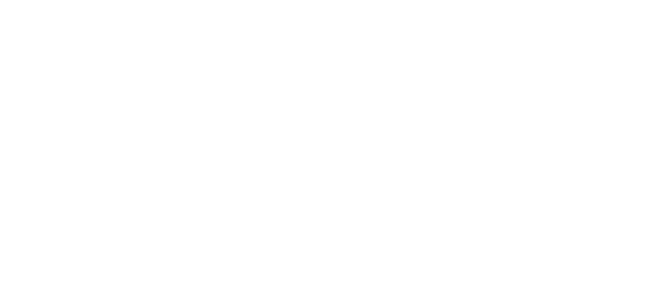
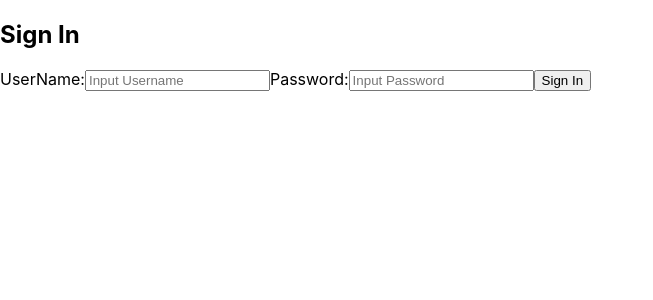
Before and after one commit to 8Whack/DnD_Amethyst_2.0, a React (Create React App) app: page /signin in a window 1280 px wide. Before the commit this address had no page. Shown: the top 300 px of the page, without its empty margins (0-653 px from the left). Built offline with nearby package versions, Linux system fonts and the light colour scheme.

Commit message:
ading a sign in sheet

```diff
--- a/src/App.js
+++ b/src/App.js
@@ -7,6 +7,7 @@ import About from "./components/About";
 import Classes from "./components/Classes";
 import Monsters from "./components/Monsters";
 import CombatTracker from "./components/CombatTracker";
+import SignIn from "./components/SignIn";
 
 function App() {
   return (
@@ -18,6 +19,7 @@ function App() {
         <Route path='monsters' element={<Monsters />} />
         <Route path='about' element={<About />} />
         <Route path='combat-tracker' element={<CombatTracker/>} />
+        <Route path='signin' element={<SignIn />} />
       </Routes>
 
     </div>
--- a/src/components/Home.js
+++ b/src/components/Home.js
@@ -13,6 +13,7 @@ function Home() {
           Use the menu on the left to navigate, and have fun! </p>
           <h3>Tools Currently Available</h3>
           <ul>
+              <li>Combat Tracker</li>
               <li>Spell Searching</li>
               <li>Monster Manual</li>
           </ul>
--- a/src/components/Navigation.js
+++ b/src/components/Navigation.js
@@ -6,6 +6,7 @@ function Navigation() {
     <div>
       <nav>
         <Link to="/">Home</Link>
+        <Link to="/signin">Sign In</Link>
         <Link to="/spells">Spells</Link>
         <Link to="/classes">Classes</Link>
         <Link to="/monsters">Monsters</Link>
--- /dev/null
+++ b/src/components/SignIn.js
@@ -0,0 +1,18 @@
+import React from 'react'
+
+function SignIn() {
+  return (
+    <div>
+        <h2>Sign In</h2>
+        <form>
+            UserName:
+            <input type='text' placeholder='Input Username'></input>
+            Password:
+            <input type={'text'} placeholder='Input Password'></input>
+            <button>Sign In</button>
+        </form>
+    </div>
+  )
+}
+
+export default SignIn
```
Also changed, not shown: 1 other file (tests, documents, lock files or other folders).
